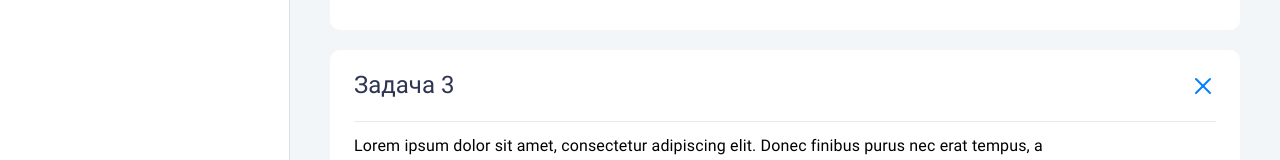
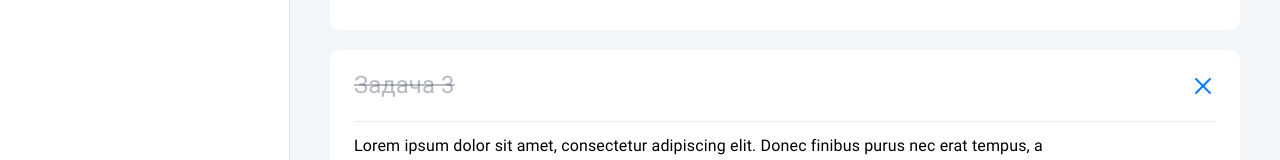
Before and after one commit to only-digital/internship-tasks, a Next.js app: page / in a window 1280 px wide. Shown: the part 522-682 px from the top of the page. Built offline with nearby package versions, Linux system fonts and the light colour scheme.

Commit message:
implement basic functionality for task-6

```diff
--- a/src/components/todo-item/todo-item.jsx
+++ b/src/components/todo-item/todo-item.jsx
@@ -1,13 +1,23 @@
 import styled from "./todo-item.module.scss";
 
-const TodoItem = ({ title, text, isCompleted }) => {
+const TodoItem = ({ item, remove, complete }) => {
   return (
-    <div className={styled.card}>
+    <div
+      className={`${styled.card}${
+        item.isCompleted ? " " + styled.completed : ""
+      }`}
+      onClick={() => complete(item)}
+    >
       <div className={styled.header}>
-        <h5 className={styled.title}>{title}</h5>
-        <img src="/delete-icon.svg" alt="delete-icon" />
+        <h5 className={styled.title}>{item.title}</h5>
+        <img
+          src="/delete-icon.svg"
+          alt="delete-icon"
+          className={styled.icon}
+          onClick={() => remove(item)}
+        />
       </div>
-      <p className={styled.text}>{text}</p>
+      <p className={styled.text}>{item.text}</p>
     </div>
   );
 };
--- a/src/components/todo-item/todo-item.module.scss
+++ b/src/components/todo-item/todo-item.module.scss
@@ -6,6 +6,21 @@
   background: $white-background;
   margin-bottom: 20px;
   padding: 0 24px;
+
+  &:hover .title {
+    color: $blue-bright;
+  }
+
+  &.completed {
+    .title {
+      color: rgba($blue-black, 0.3);
+      text-decoration: line-through;
+    }
+
+    &:hover .title {
+      color: rgba($blue-black, 0.3);
+    }
+  }
 }
 
 .header {
@@ -21,6 +36,7 @@
   font-weight: 400;
   line-height: 31px;
   color: rgba($blue-black, 0.9);
+  transition: color 0.3s, text-decoration 0.3s;
 }
 
 .text {
@@ -31,3 +47,12 @@
   max-width: 734px;
   padding: 10px 0 30px 0;
 }
+
+.icon {
+  cursor: pointer;
+  transition: transform 0.3s;
+
+  &:hover {
+    transform: scale(1.1);
+  }
+}
--- a/src/components/todo-list/todo-list.jsx
+++ b/src/components/todo-list/todo-list.jsx
@@ -4,7 +4,20 @@ import styled from "./todo-list.module.scss";
 
 const TodoList = ({ title, items }) => {
   const [todos, setTodos] = React.useState(items);
-  console.log(todos);
+
+  const removeTodo = (item) => {
+    setTodos(todos.filter((todo) => todo.title != item.title));
+  };
+
+  const completeTodo = (item) => {
+    const index = todos.indexOf(item);
+    const updatedTodos = [...todos];
+    updatedTodos[index] = {
+      ...updatedTodos[index],
+      isCompleted: !updatedTodos[index].isCompleted,
+    };
+    setTodos(updatedTodos);
+  };
 
   return (
     <div className={styled.wrapper}>
@@ -12,9 +25,9 @@ const TodoList = ({ title, items }) => {
       {todos.map((todo, i) => (
         <TodoItem
           key={i}
-          title={todo.title}
-          text={todo.text}
-          isCompleted={todo.isCompleted}
+          item={todo}
+          remove={removeTodo}
+          complete={completeTodo}
         />
       ))}
     </div>
--- a/src/styles/index.module.scss
+++ b/src/styles/index.module.scss
@@ -2,14 +2,10 @@
 @import "../../public/roboto-font/roboto.css";
 
 .main {
-  // display: flex;
-  // flex-direction: column;
-  // justify-content: center;
-  // align-items: center;
-  //   padding: 6rem;
   margin-left: 290px;
   min-height: calc(100vh - 80px);
   background: $grey-background;
+  cursor: url("../../public/cursor-triangle.svg"), auto;
 }
 
 .header {
@@ -19,6 +15,7 @@
   height: 80px;
   background: $white-background;
   border-bottom: 1px solid $grey-border;
+  cursor: url("../../public/cursor-triangle.svg"), auto;
 }
 
 .aside {
@@ -28,6 +25,7 @@
   padding-top: 80px;
   position: absolute;
   border-right: 1px solid $grey-border;
+  cursor: url("../../public/cursor-triangle.svg"), auto;
 }
 
 .menu {
```
Also changed, not shown: public/cursor-triangle.svg (added).
